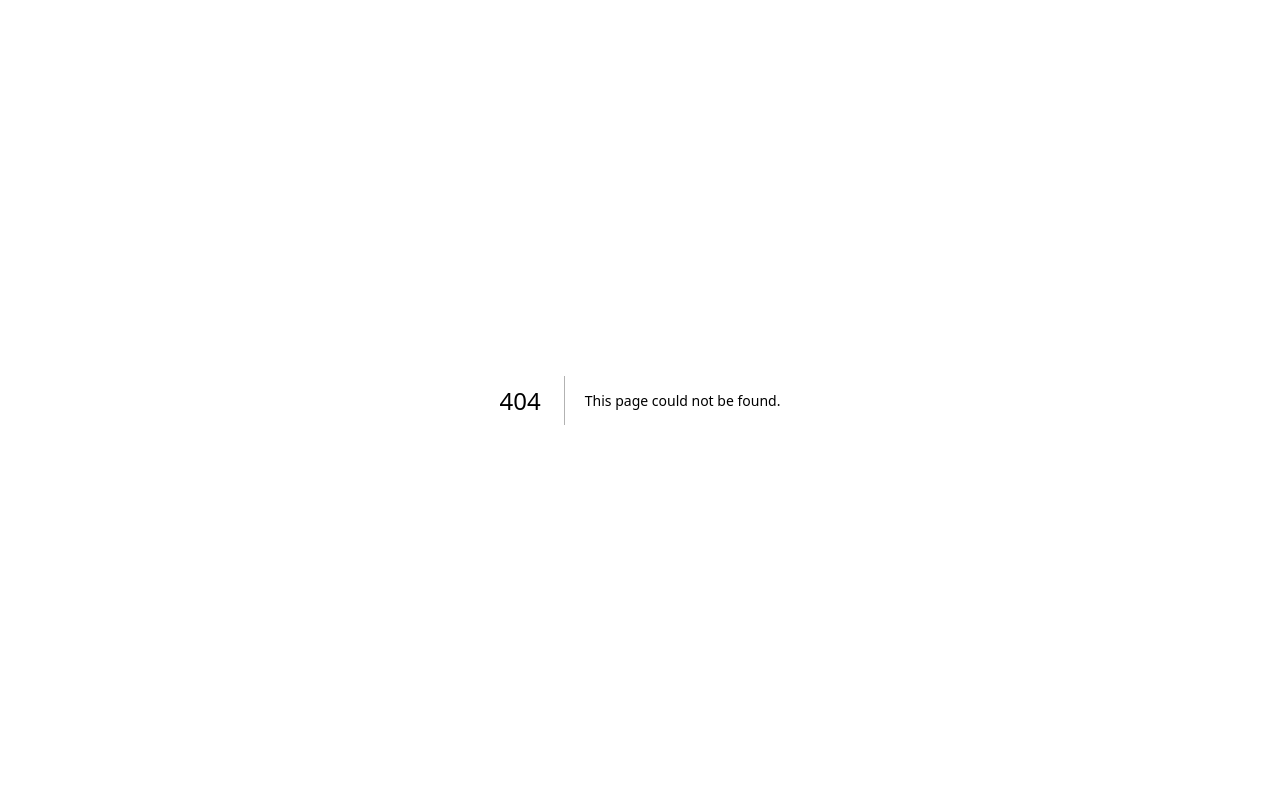
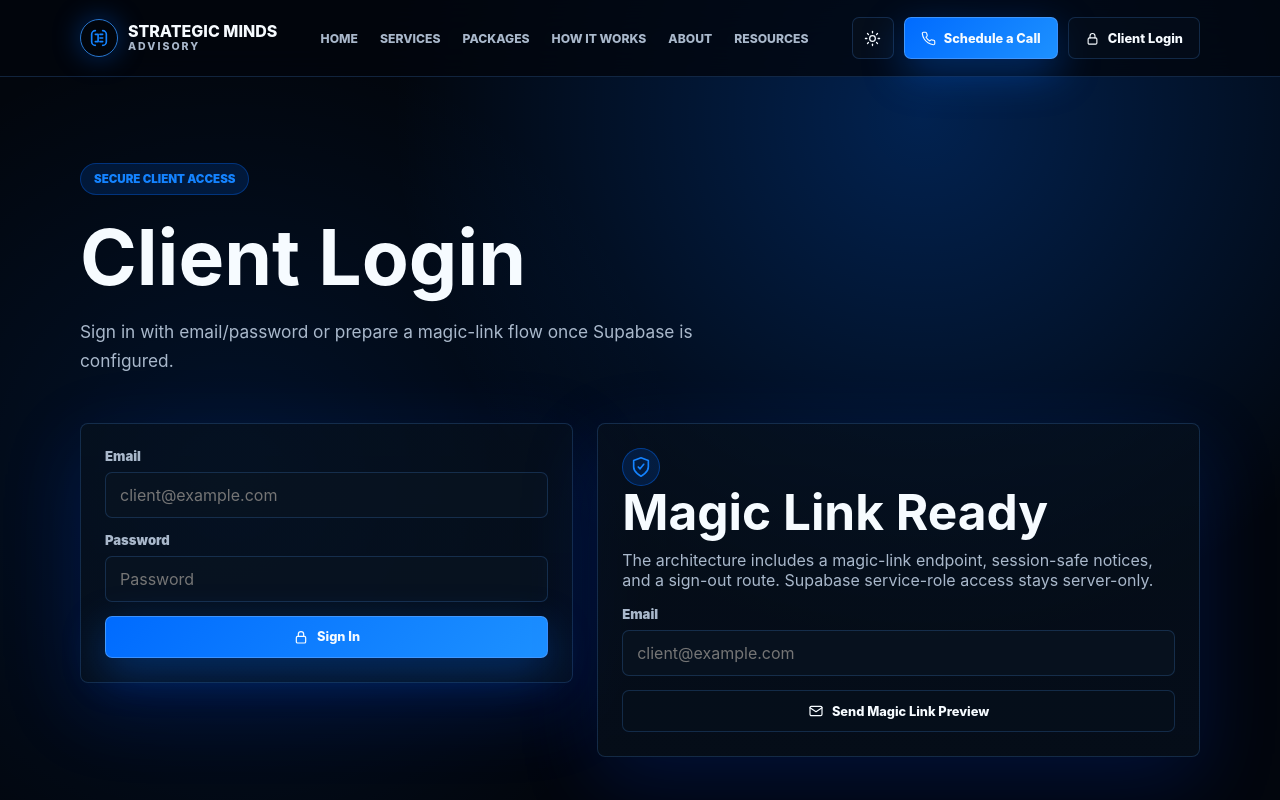
Before and after one commit to Strategic-Minds/BUSINESS-BUILDER, a Next.js app: page /auth in a window 1280 px wide. Before the commit this address had no page. Shown: the top 800 px of the page. Built offline with nearby package versions, Linux system fonts and the light colour scheme; no server answers.

Commit message:
feat(site-v2): app/auth/page.tsx

```diff
--- /dev/null
+++ b/app/auth/page.tsx
@@ -0,0 +1,65 @@
+import { LockKeyhole, Mail, ShieldCheck } from "@/components/icons";
+import { PageChrome } from "@/components/site-shell";
+import { envGroups, missingEnv, setupNotice } from "@/lib/site-data";
+
+export default function AuthPage() {
+  const notice = setupNotice("Supabase Auth", missingEnv(envGroups.supabase));
+
+  return (
+    <PageChrome>
+      <main className="subpage">
+        <div className="wrap">
+          <div className="subpage-hero">
+            <div>
+              <span className="eyebrow">Secure client access</span>
+              <h1>Client Login</h1>
+              <p className="lead">Sign in with email/password or prepare a magic-link flow once Supabase is configured.</p>
+            </div>
+          </div>
+          <div className="two-column">
+            <section className="auth-panel">
+              {!notice.ready ? (
+                <div className="notice">
+                  <b>Setup required:</b> add {notice.missing.join(", ")}. The page remains usable as a preview and does not expose secrets.
+                </div>
+              ) : null}
+              <form className="form-grid" action="/api/auth/supabase-login" method="post">
+                <div className="field">
+                  <label htmlFor="email">Email</label>
+                  <input id="email" name="email" type="email" placeholder="client@example.com" required />
+                </div>
+                <div className="field">
+                  <label htmlFor="password">Password</label>
+                  <input id="password" name="password" type="password" placeholder="Password" required />
+                </div>
+                <button className="button button-primary" type="submit">
+                  <LockKeyhole size={16} />
+                  Sign In
+                </button>
+              </form>
+            </section>
+            <aside className="auth-panel">
+              <span className="circle-icon">
+                <ShieldCheck size={22} />
+              </span>
+              <h2>Magic Link Ready</h2>
+              <p className="muted">
+                The architecture includes a magic-link endpoint, session-safe notices, and a sign-out route. Supabase service-role access stays server-only.
+              </p>
+              <form className="form-grid" action="/api/auth/supabase-magic-link" method="post">
+                <div className="field">
+                  <label htmlFor="magic-email">Email</label>
+                  <input id="magic-email" name="email" type="email" placeholder="client@example.com" required />
+                </div>
+                <button className="button button-ghost" type="submit">
+                  <Mail size={16} />
+                  Send Magic Link Preview
+                </button>
+              </form>
+            </aside>
+          </div>
+        </div>
+      </main>
+    </PageChrome>
+  );
+}
```
